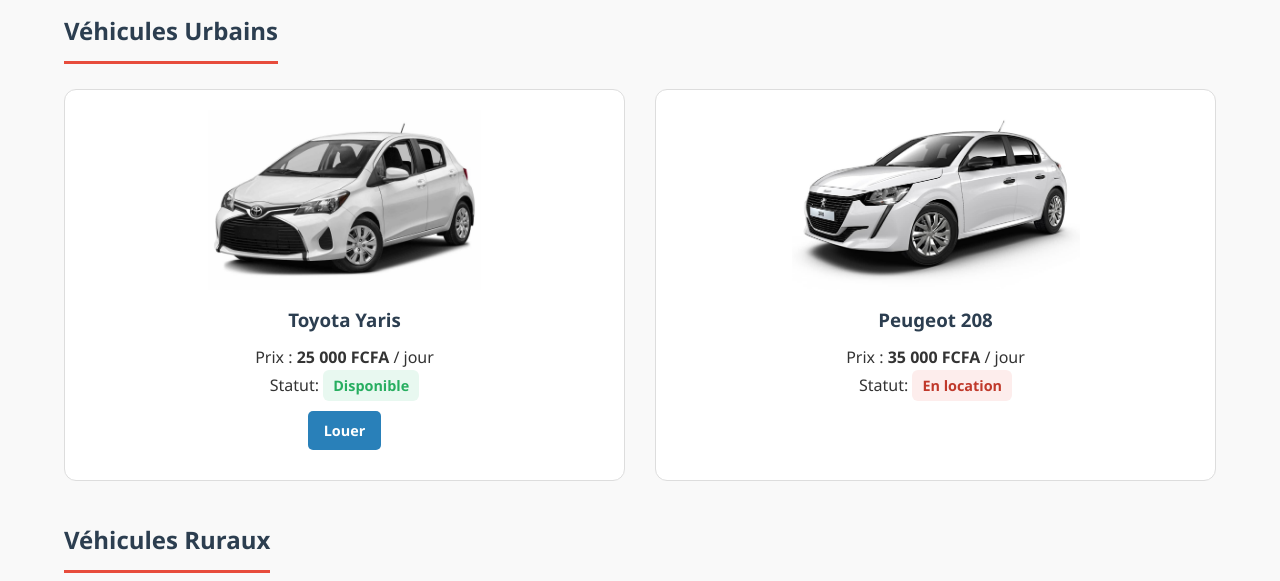
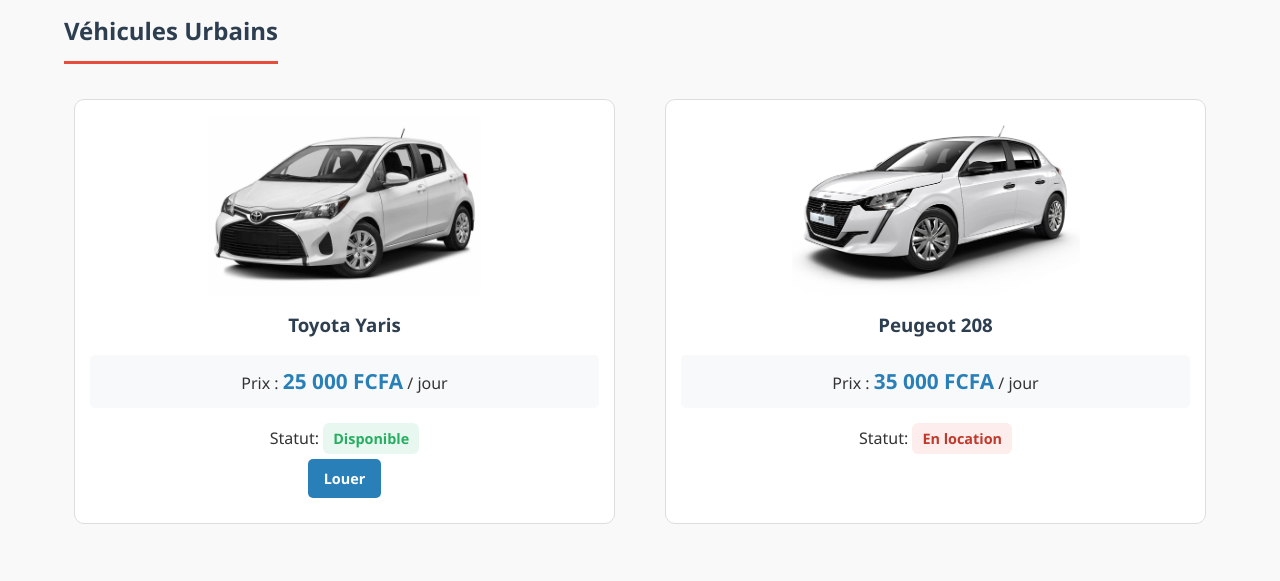
Before and after one commit to plushacker516-star/automobile-vibes, a plain HTML site: page vehicules.html in a window 1280 px wide. Shown: the part 209-790 px from the top of the page. Drawn offline with Linux system fonts and the light colour scheme.

Commit message:
Update style.css

```diff
--- a/style.css
+++ b/style.css
@@ -307,3 +307,39 @@
     /* Ajoute une ombre légère pour le détacher si le fond est clair */
     filter: drop-shadow(0px 2px 3px rgba(0,0,0,0.2));
 }
+/* Style global des cartes */
+.card {
+    border: 1px solid #ddd;
+    border-radius: 10px;
+    padding: 15px;
+    margin: 10px;
+    text-align: center;
+    background-color: #fff;
+    transition: transform 0.3s;
+}
+
+/* Style spécifique pour le bloc tarif */
+.tarif {
+    margin: 15px 0;
+    padding: 10px;
+    background-color: #f8f9fa; /* Fond gris très clair */
+    border-radius: 5px;
+}
+
+.tarif strong {
+    color: #2980b9; /* Couleur bleue pour faire ressortir le prix */
+    font-size: 1.3rem;
+}
+
+/* Ajustement de ton bouton (pour qu'il ne soit pas trop collé au prix) */
+.btn {
+    display: inline-block;
+    padding: 8px 16px;
+    background-color: #2980b9;
+    color: white;
+    text-decoration: none;
+    border-radius: 5px;
+    font-weight: bold;
+    font-size: 0.9rem;
+    margin-top: 5px;
+}
```
